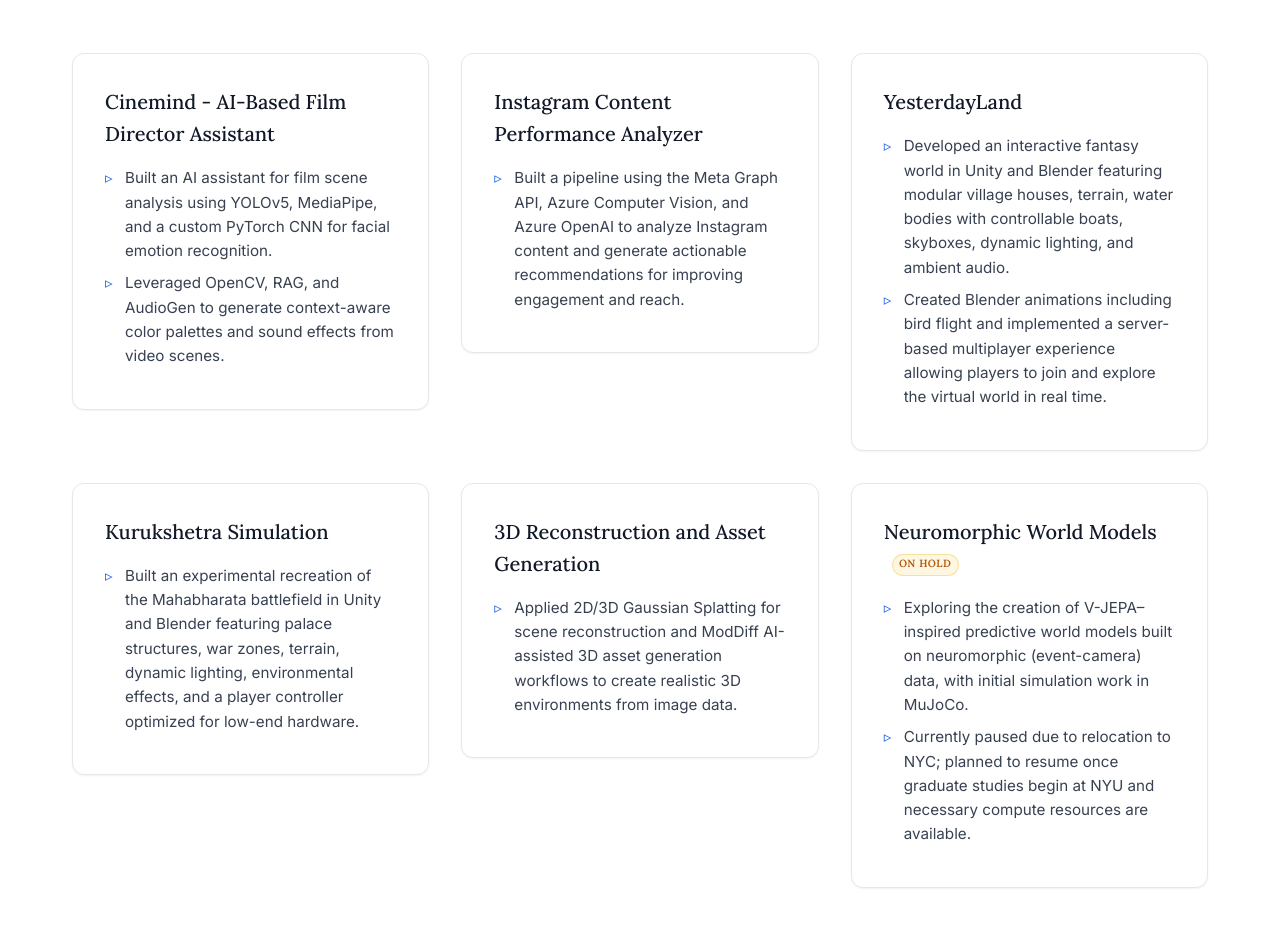
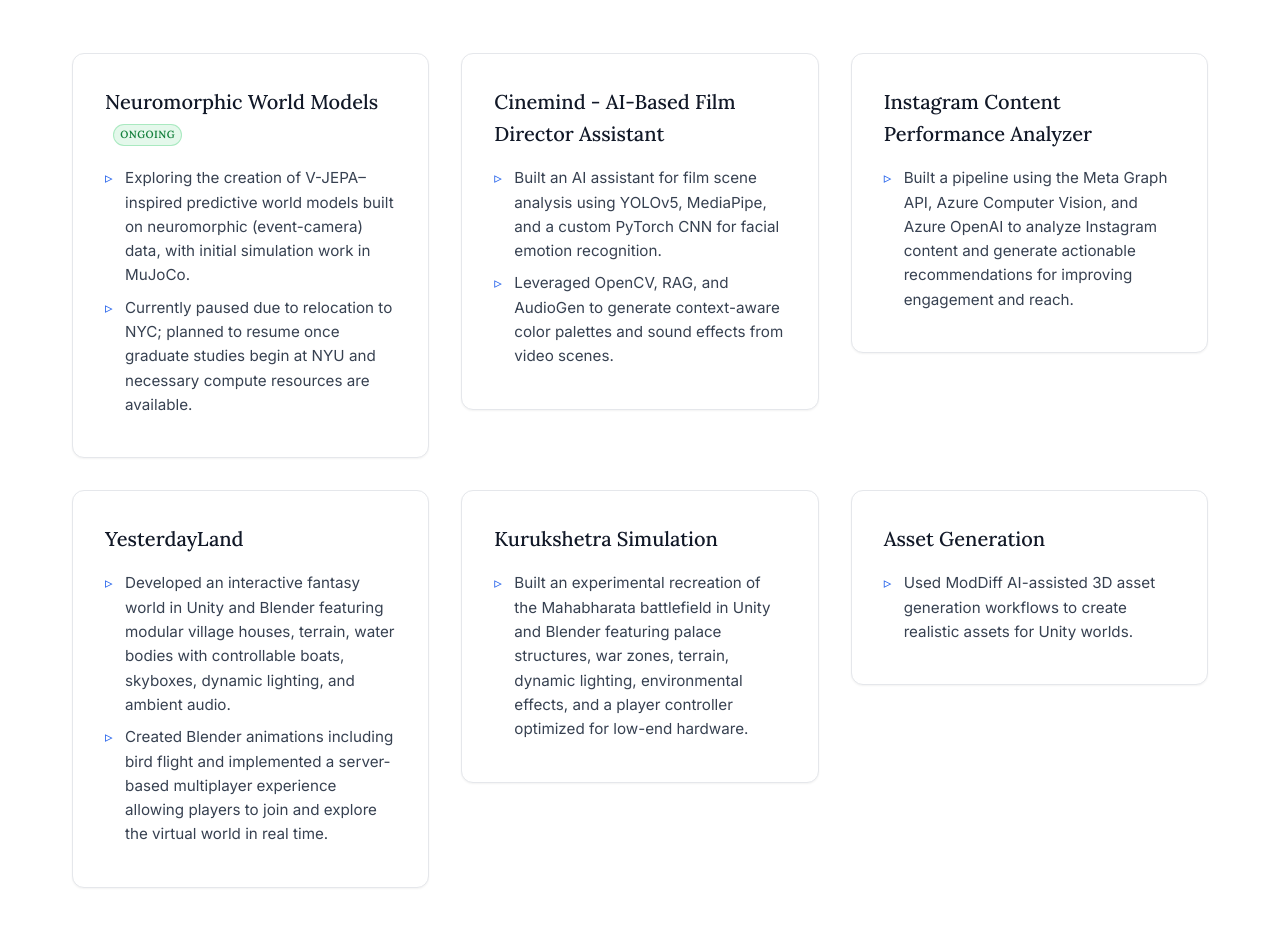
Before and after one commit to Vedant-D04/vedant-s-portfolio, a React (Vite) app: page / in a window 1280 px wide. Shown: the part 3313-4240 px from the top of the page. Built offline with nearby package versions, Linux system fonts and the light colour scheme.

Commit message:
Reorder projects: Neuromorphic World Models first (ongoing), rename 3D Reconstruction to Asset Generation

```diff
--- a/src/App.jsx
+++ b/src/App.jsx
@@ -203,6 +203,15 @@
                 <div className="grid-container">
                     <FadeIn delay={0.1}>
                         <div className="card project-card">
+                            <h3>Neuromorphic World Models <span className="status-badge ongoing">Ongoing</span></h3>
+                            <ul>
+                                <li>Exploring the creation of V-JEPA–inspired predictive world models built on neuromorphic (event-camera) data, with initial simulation work in MuJoCo.</li>
+                                <li>Currently paused due to relocation to NYC; planned to resume once graduate studies begin at NYU and necessary compute resources are available.</li>
+                            </ul>
+                        </div>
+                    </FadeIn>
+                    <FadeIn delay={0.2}>
+                        <div className="card project-card">
                             <h3>Cinemind - AI-Based Film Director Assistant</h3>
                             <ul>
                                 <li>Built an AI assistant for film scene analysis using YOLOv5, MediaPipe, and a custom PyTorch CNN for facial emotion recognition.</li>
@@ -210,7 +219,7 @@
                             </ul>
                         </div>
                     </FadeIn>
-                    <FadeIn delay={0.2}>
+                    <FadeIn delay={0.3}>
                         <div className="card project-card">
                             <h3>Instagram Content Performance Analyzer</h3>
                             <ul>
@@ -218,7 +227,7 @@
                             </ul>
                         </div>
                     </FadeIn>
-                    <FadeIn delay={0.3}>
+                    <FadeIn delay={0.4}>
                         <div className="card project-card">
                             <h3>YesterdayLand</h3>
                             <ul>
@@ -227,7 +236,7 @@
                             </ul>
                         </div>
                     </FadeIn>
-                    <FadeIn delay={0.4}>
+                    <FadeIn delay={0.5}>
                         <div className="card project-card">
                             <h3>Kurukshetra Simulation</h3>
                             <ul>
@@ -235,20 +244,11 @@
                             </ul>
                         </div>
                     </FadeIn>
-                    <FadeIn delay={0.5}>
-                        <div className="card project-card">
-                            <h3>3D Reconstruction and Asset Generation</h3>
-                            <ul>
-                                <li>Applied 2D/3D Gaussian Splatting for scene reconstruction and ModDiff AI-assisted 3D asset generation workflows to create realistic 3D environments from image data.</li>
-                            </ul>
-                        </div>
-                    </FadeIn>
                     <FadeIn delay={0.6}>
                         <div className="card project-card">
-                            <h3>Neuromorphic World Models <span className="status-badge on-hold">On Hold</span></h3>
+                            <h3>Asset Generation</h3>
                             <ul>
-                                <li>Exploring the creation of V-JEPA–inspired predictive world models built on neuromorphic (event-camera) data, with initial simulation work in MuJoCo.</li>
-                                <li>Currently paused due to relocation to NYC; planned to resume once graduate studies begin at NYU and necessary compute resources are available.</li>
+                                <li>Used ModDiff AI-assisted 3D asset generation workflows to create realistic assets for Unity worlds.</li>
                             </ul>
                         </div>
                     </FadeIn>
```
